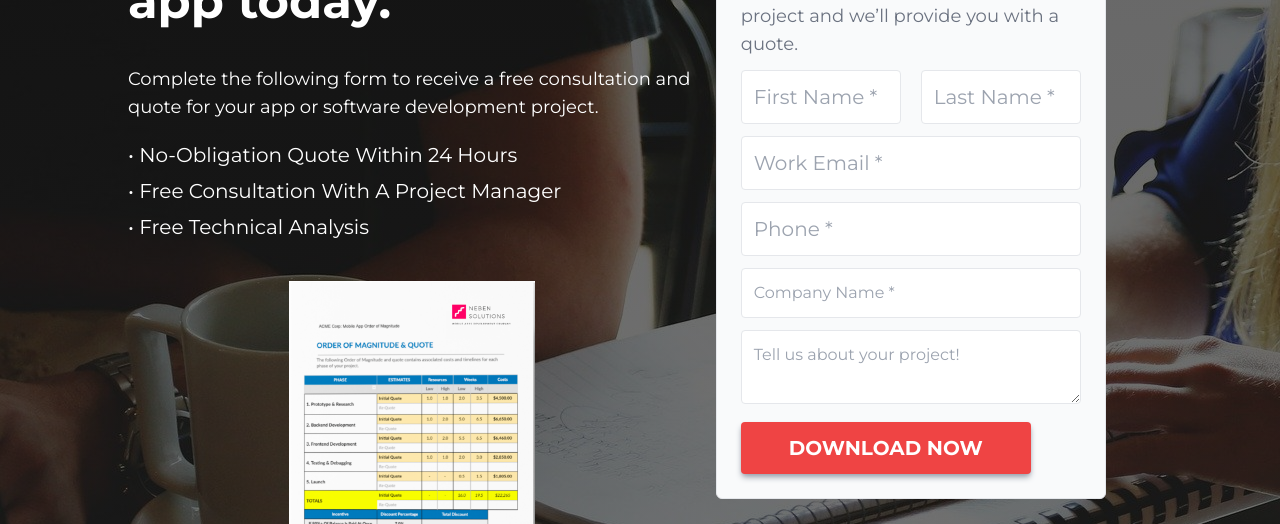
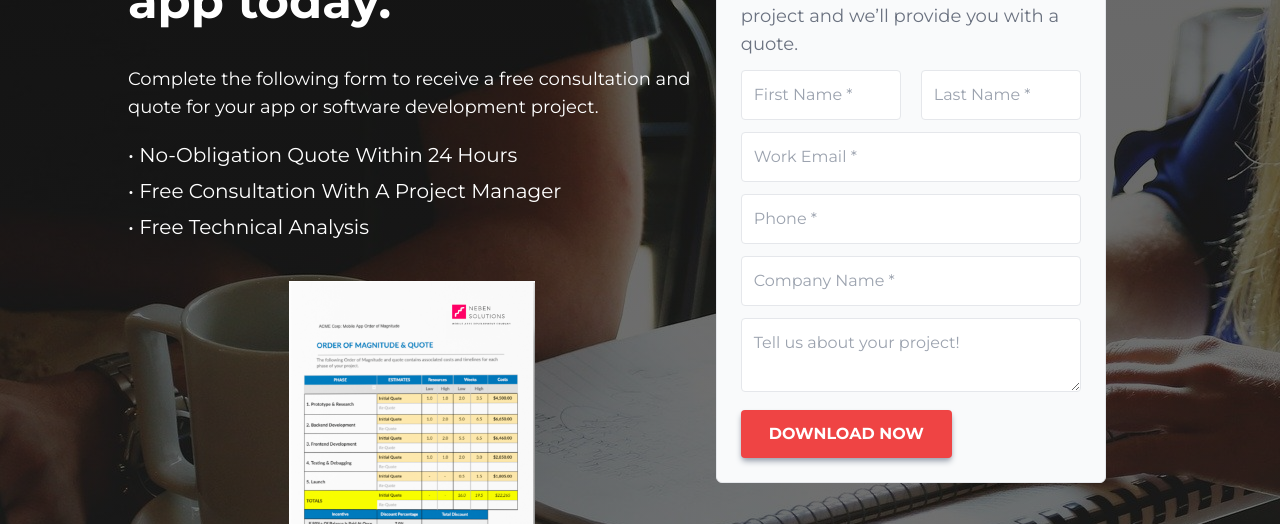
Before and after one commit to shoaibbadshah/get-a-quote, a Next.js app: page / in a window 1280 px wide. Shown: the part 208-732 px from the top of the page. Built offline with nearby package versions, Linux system fonts and the light colour scheme.

Commit message:
form text size

```diff
--- a/pages/index.js
+++ b/pages/index.js
@@ -46,7 +46,7 @@ export default function Home() {
                 Complete the following form to receive a free consultation and
                 quote for your app or software development project.
               </p>
-              <ul>
+              <ul className="hidden md:flex md:flex-col">
                 <li className="text-white mt-5 font-montserrat text-xl">
                   • No-Obligation Quote Within 24 Hours
                 </li>
@@ -82,7 +82,7 @@ export default function Home() {
                 <form onSubmit={sendEmail} className="mt-5 lg:mt-0">
                   <input
                     type="text"
-                    className="border text-xs font-montserrat pl-3 p-2 md:p-3 md:text-xl w-full xl:w-40 rounded"
+                    className="border font-montserrat pl-3 p-2 md:p-3 w-full xl:w-40 rounded"
                     name="first_name"
                     required
                     placeholder="First Name *"
@@ -92,7 +92,7 @@ export default function Home() {
 
                   <input
                     type="text"
-                    className="border text-xs font-montserrat pl-3 p-2 md:p-3 md:text-xl mt-3 xl:ml-5 w-full xl:w-40 rounded"
+                    className="border font-montserrat pl-3 p-2 md:p-3 mt-3 xl:ml-5 w-full xl:w-40 rounded"
                     name="last_name"
                     required
                     placeholder="Last Name *"
@@ -101,7 +101,7 @@ export default function Home() {
 
                   <input
                     type="email"
-                    className="border text-xs font-montserrat pl-3 p-2 md:p-3 md:text-xl mt-3 w-full rounded"
+                    className="border font-montserrat pl-3 p-2 md:p-3 mt-3 w-full rounded"
                     name="user_email"
                     required
                     placeholder="Work Email *"
@@ -110,7 +110,7 @@ export default function Home() {
 
                   <input
                     type="tel"
-                    className="border text-xs font-montserrat pl-3 p-2 md:p-3 md:text-xl mt-3 w-full rounded"
+                    className="border font-montserrat pl-3 p-2 md:p-3 mt-3 w-full rounded"
                     name="phone"
                     required
                     placeholder="Phone *"
@@ -119,7 +119,7 @@ export default function Home() {
 
                   <input
                     type="text"
-                    className="border font-montserrat text-black pl-3 p-2 md:p-3 mt-3 w-full rounded"
+                    className="border font-montserrat pl-3 p-2 md:p-3 mt-3 w-full rounded"
                     name="company_name"
                     required
                     placeholder="Company Name *"
@@ -138,7 +138,7 @@ export default function Home() {
                   <input
                     type="submit"
                     value="DOWNLOAD NOW"
-                    className="shadow-md shadow-gray-400 text-xs font-montserrat pl-3 p-2 md:p-3 md:text-xl mt-3 text-white md:font-bold bg-red-500 rounded px-5 md:px-12"
+                    className="shadow-md shadow-gray-400 text-xs font-montserrat pl-3 p-2 md:p-3 md:text-base mt-3 text-white md:font-bold bg-red-500 rounded px-5 md:px-7"
                   />
                 </form>
               </div>
```
